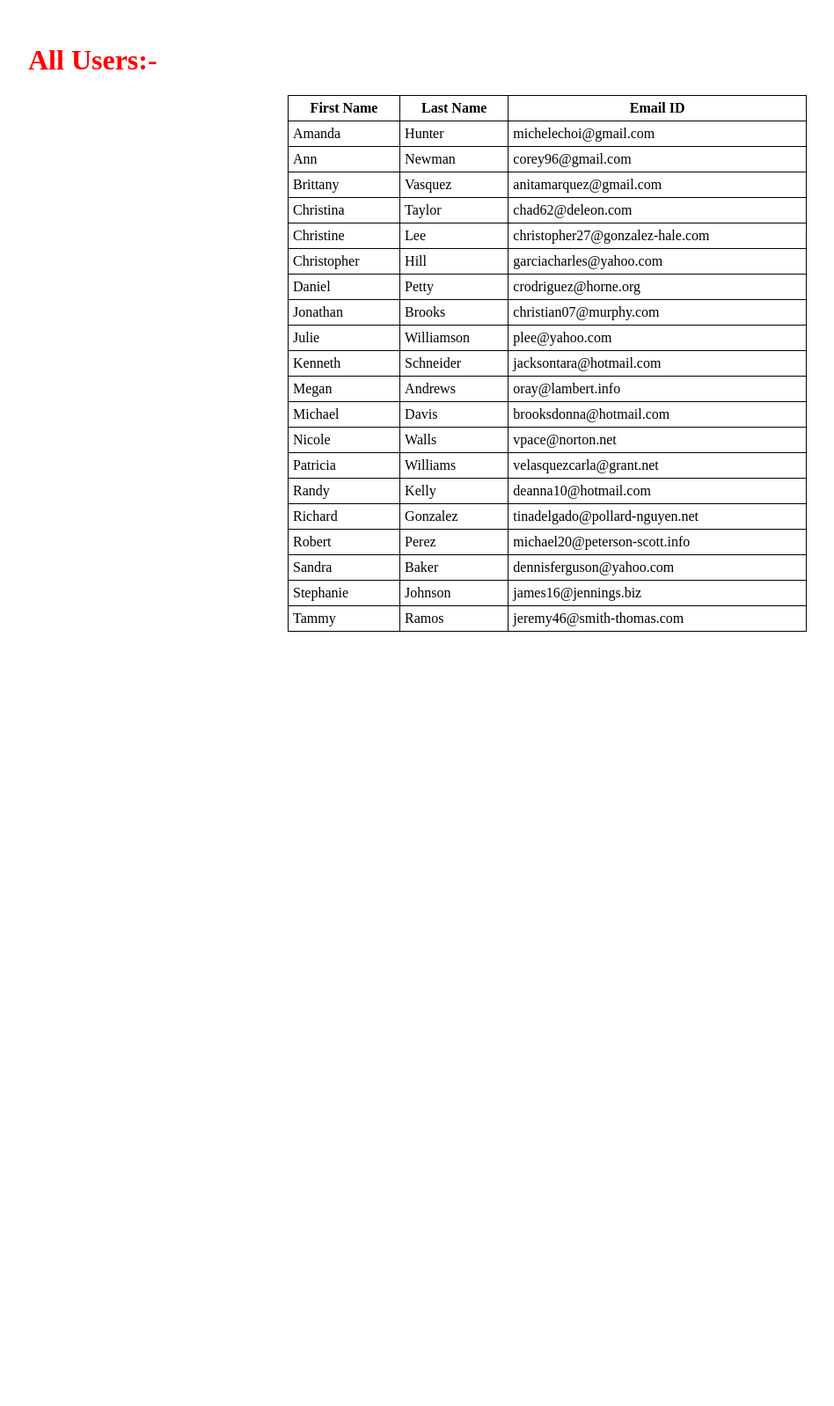
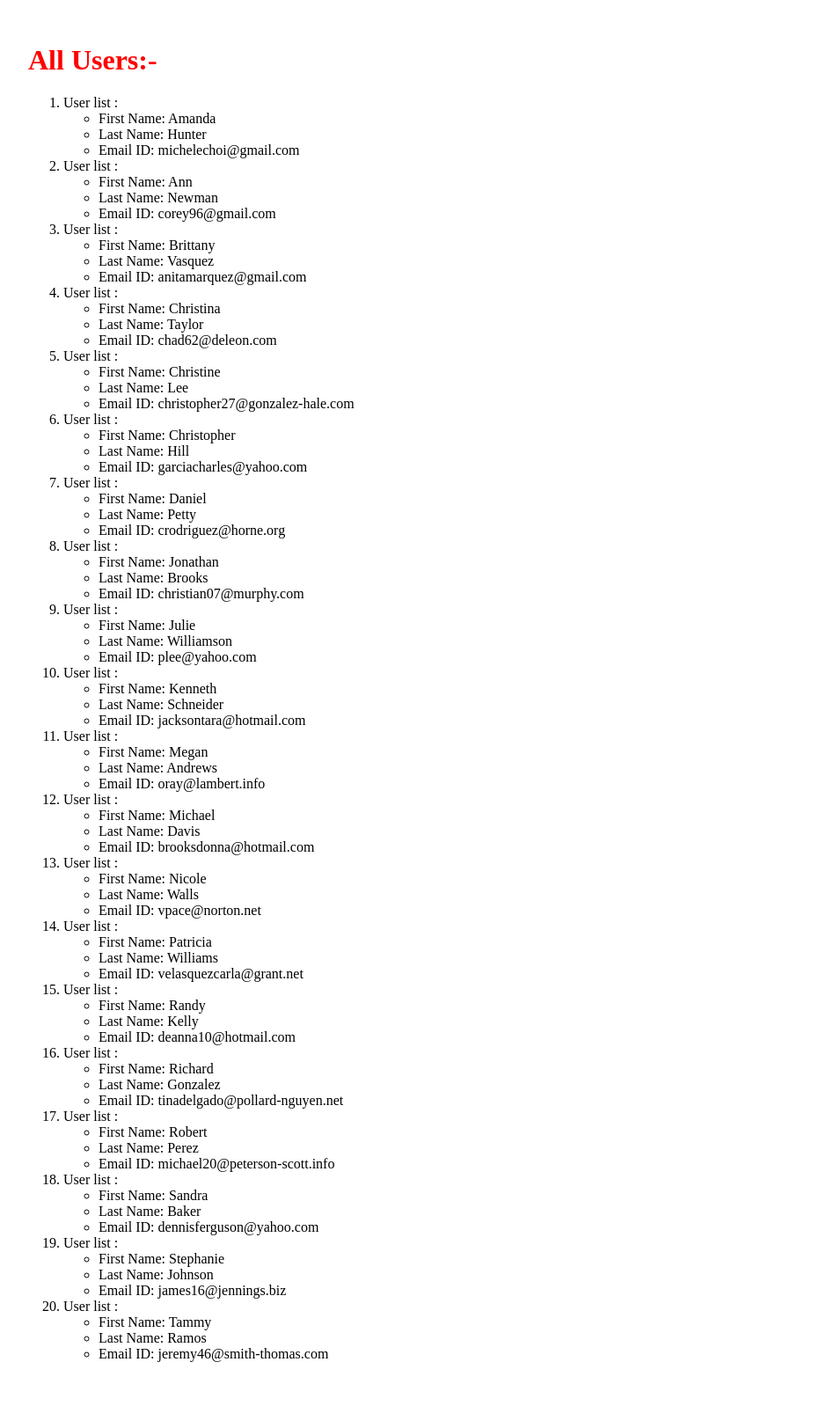
Before and after one commit to TeeeJaey/Django-Projects, a Django app: page /users in a window 1280 px wide. Shown: the whole page at 88% size, without its empty margins (18-966 px from the left). Before the commit the page ends 718 px from the top, so only its background shows below. Run offline with Django 3.2, Linux system fonts and the light colour scheme; data comes from the database, SQL or seed files in the repository; parts of the project's set-up code (start-up, migrations or seed data) failed here and were passed over.

Commit message:
Update users.html

```diff
--- a/Templates/MyDjangoApp/users.html
+++ b/Templates/MyDjangoApp/users.html
@@ -11,21 +11,16 @@
     <div class="Users">
         <h1>All Users:-</h1>
         {% if users %}
-        <table>
-            <thead>
-                <th>First Name</th>
-                <th>Last Name</th>
-                <th>Email ID</th>
-            </thead>
-
+        <ol>
             {% for user in users %}
-            <tr>
-                <td>{{ user.fname }}</td>
-                <td>{{ user.lname }}</td>
-                <td>{{ user.email }}</td>
-            </tr>
+            <li>User list : </li>
+            <ul>
+                <li>First Name: {{ user.fname }}</li>
+                <li>Last Name: {{ user.lname }}</li>
+                <li>Email ID: {{ user.email }}</li>
+            </ul>
             {% endfor %}
-        </table>
+        </ol>
 
         {% else %}
         <p>No Users found!</p>
```
